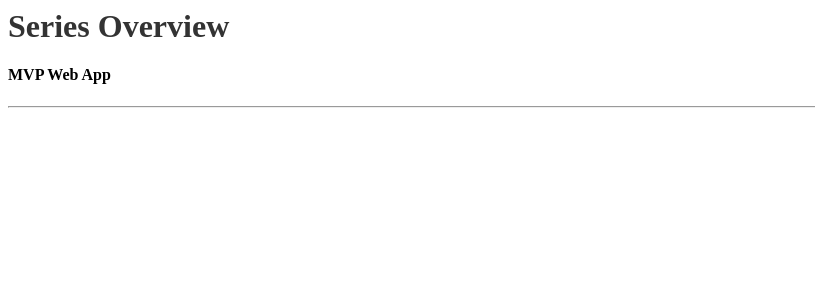
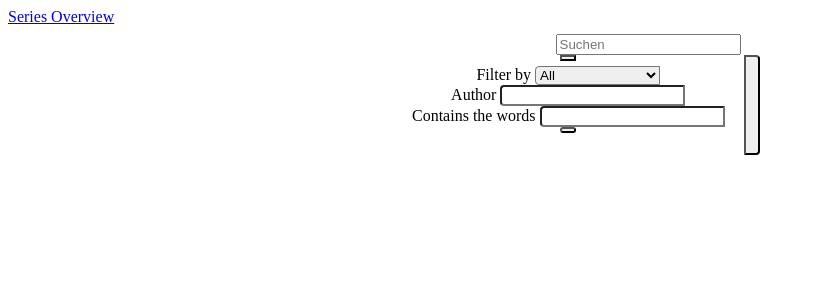
Before and after one commit to lucas-carl/series_overview, a PHP site: page /temps/header.inc.php in a window 1280 px wide. Shown: the top 300 px of the page, without its empty margins (0-815 px from the left). Run offline with PHP 8.4, Linux system fonts and the light colour scheme.

Commit message:
New Header
Added a new header with searchbar

```diff
--- a/temps/header.inc.php
+++ b/temps/header.inc.php
@@ -1,9 +1,103 @@
-<div class="container">
-		<h1>
-			<a href="/home" style="color:#333;text-decoration:none">
-				Series Overview
-			</a>
-		</h1>
-		<h4>MVP Web App</h4>
-	<hr/>
-</div>
+<nav class="navbar navbar-default" role="navigation">
+	<div class="navbar-header container">
+		<div class="col-xs-6 col-sm-3">
+			<a href="/home" class="navbar-brand">Series Overview</a>
+		</div>
+		<div class="col-xs-6 col-sm-6 search-wrapper">
+			<div class="input-group" id="adv-search">
+
+					<input type="text" class="form-control" placeholder="Suchen" name="q" form="search-form">
+
+		      <div class="input-group-btn">
+		        <div class="btn-group" role="group">
+
+		          <div class="dropdown dropdown-lg">
+		            <button type="button" class="btn btn-default dropdown-toggle" data-toggle="dropdown">
+									<i class="caret"></i>
+								</button>
+		            <div class="dropdown-menu dropdown-menu-right" role="menu">
+
+		              <form class="form-horizontal" role="form" method="get" action="/search" id="search-form">
+		                <div class="form-group">
+		                  <label for="filter">Filter by</label>
+		                  <select class="form-control" name="filter">
+	                      <option value="0" selected>All</option>
+	                      <option value="1">Featured</option>
+	                      <option value="2">Most popular</option>
+	                      <option value="3">Top rated</option>
+	                      <option value="4">Most commented</option>
+		                  </select>
+		                </div>
+		                <div class="form-group">
+		                  <label for="containA">Author</label>
+		                  <input class="form-control" type="text" name="containA"/>
+		                </div>
+		                <div class="form-group">
+		                  <label for="containW">Contains the words</label>
+		                  <input class="form-control" type="text" name="containW"/>
+		                </div>
+		                <button type="submit" class="btn btn-primary">
+											<i class="glyphicon glyphicon-search"></i>
+										</button>
+		              </form>
+
+								</div>
+		          </div>
+
+		          <button type="submit" class="btn btn-primary" form="search-form">
+								<i class="glyphicon glyphicon-search"></i>
+							</button>
+
+		        </div>
+					</div>
+
+	  	</div>
+		</div>
+		<div class="hidden-xs col-sm-3">
+
+		</div>
+</nav>
+
+<style>
+	.navbar-brand {
+		padding: 15px 0;
+	}
+	.search-wrapper {
+		padding: 7.5px 0;
+	}
+	@media (min-width: 768px) {
+		.search-wrapper {
+			position: absolute;
+			width: 40%;
+			text-align: center;
+			margin: 0 30%;
+		}
+	}
+	.dropdown.dropdown-lg .dropdown-menu {
+	  margin-top: -1px;
+	  padding: 6px 20px;
+	}
+	.input-group-btn .btn-group {
+	  display: flex !important;
+	}
+	.btn-group .btn {
+	  border-radius: 0;
+	  margin-left: -1px;
+	}
+	.btn-group .btn:last-child {
+	  border-top-right-radius: 4px;
+	  border-bottom-right-radius: 4px;
+	}
+	.btn-group .form-horizontal .btn[type="submit"] {
+	  border-top-left-radius: 4px;
+	  border-bottom-left-radius: 4px;
+	}
+	.form-horizontal .form-group {
+	  margin-left: 0;
+	  margin-right: 0;
+	}
+	.form-group .form-control:last-child {
+	  border-top-left-radius: 4px;
+	  border-bottom-left-radius: 4px;
+	}
+</style>
```
